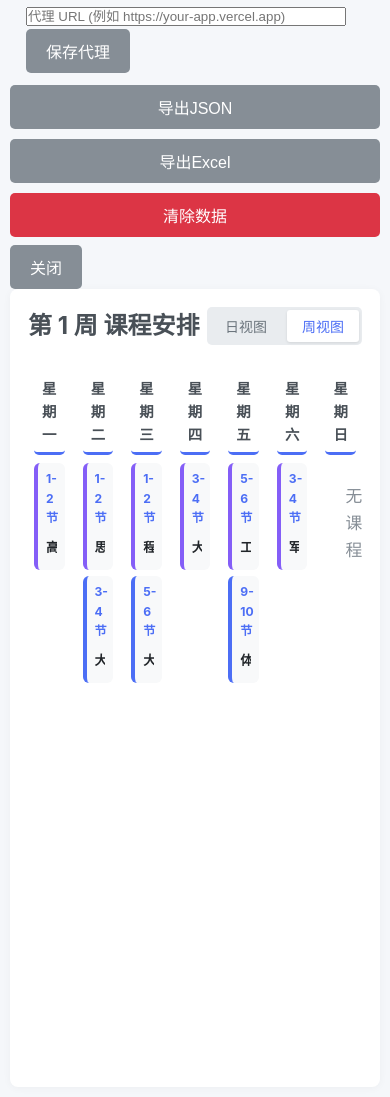
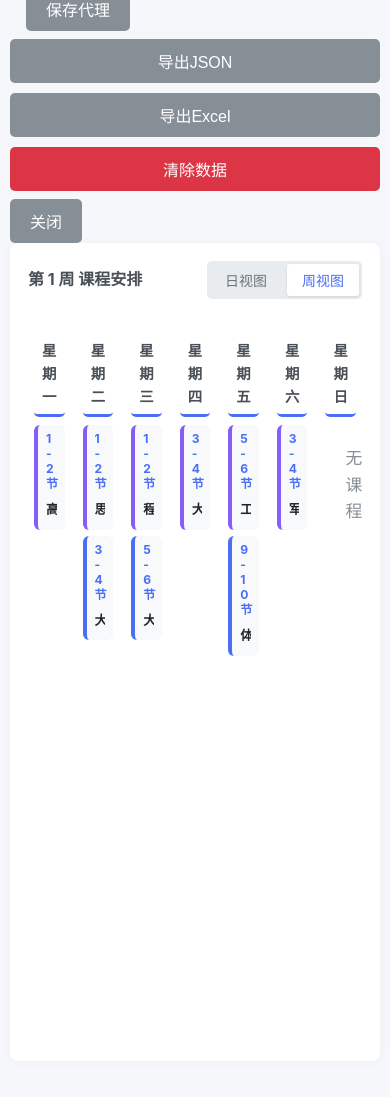
Before and after one commit to limfly/course-schedule-viewer, a website: page index.html in a window 390 px wide. Shown: the part 547-1644 px from the top of the page. After the commit the page ends 1618 px from the top, so only its background shows below. Drawn offline with Linux system fonts and the light colour scheme.

Commit message:
fix: mobile CSS tweaks; ci: add gh-pages workflow for auto-deploy

```diff
--- a/style.css
+++ b/style.css
@@ -397,6 +397,65 @@ body {
     color: #6c757d;
     font-size: 16px;
     margin: 0;
+}
+
+/* Mobile-specific tweaks to avoid text overlap and make week view usable */
+@media (max-width: 600px) {
+    .container {
+        padding: 10px;
+        max-width: 100%;
+    }
+
+    .header {
+        padding: 12px;
+        border-radius: 0;
+    }
+
+    .header h1 {
+        font-size: 1.4em;
+    }
+
+    .header-info { display: none; }
+
+    .week-info h2 { font-size: 1em; }
+
+    /* make course cards wrap text and reduce size so they don't overflow */
+    .course-card {
+        padding: 8px;
+        font-size: 13px;
+        line-height: 1.25;
+        border-radius: 6px;
+        min-height: 40px;
+        max-width: 220px;
+        word-break: break-word;
+        white-space: normal;
+        overflow-wrap: anywhere;
+    }
+
+    .course-name { font-size: 14px; }
+    .course-details { font-size: 12px; line-height: 1.2; }
+
+    /* layout: allow horizontal scrolling across days to avoid vertical overlap */
+    .courses-display {
+        display: flex;
+        gap: 8px;
+        overflow-x: auto;
+        padding-bottom: 12px;
+    }
+
+    /* ensure each card appears above background and doesn't get clipped */
+    .course-card { position: relative; z-index: 2; }
+
+    /* reduce padding for controls */
+    .controls { gap: 8px; }
+    .search-input { width: 140px; }
+    #proxy-url-input { width: 180px; }
+}
+
+/* Small improvements for medium screens */
+@media (min-width: 601px) and (max-width: 900px) {
+    .container { max-width: 900px; padding: 12px; }
+    .course-card { font-size: 14px; padding: 10px; }
 }
 
 .import-preview {
```
Also changed, not shown: .github/workflows/gh-pages.yml (added).
